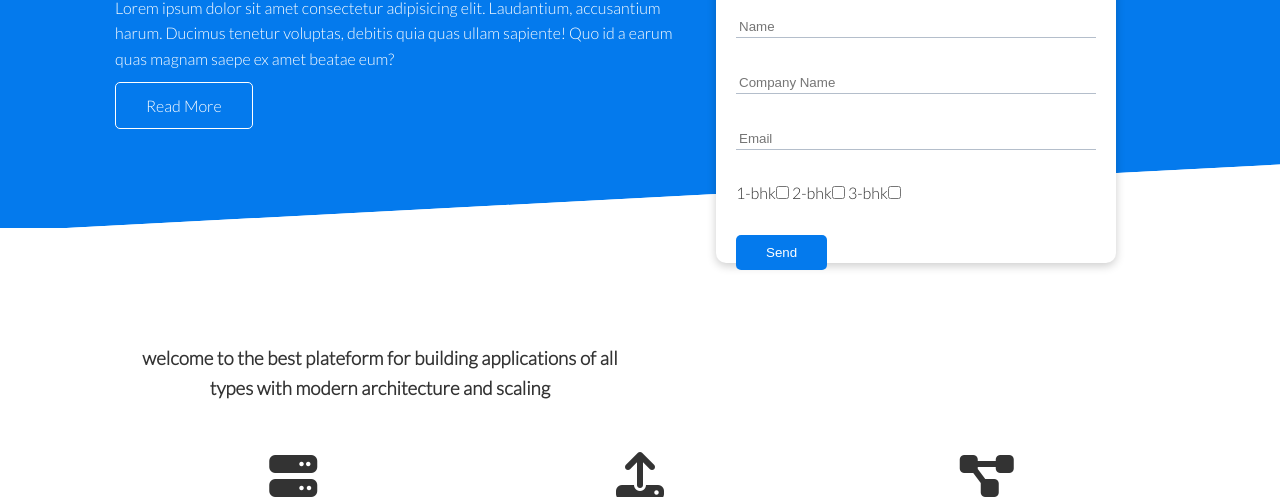
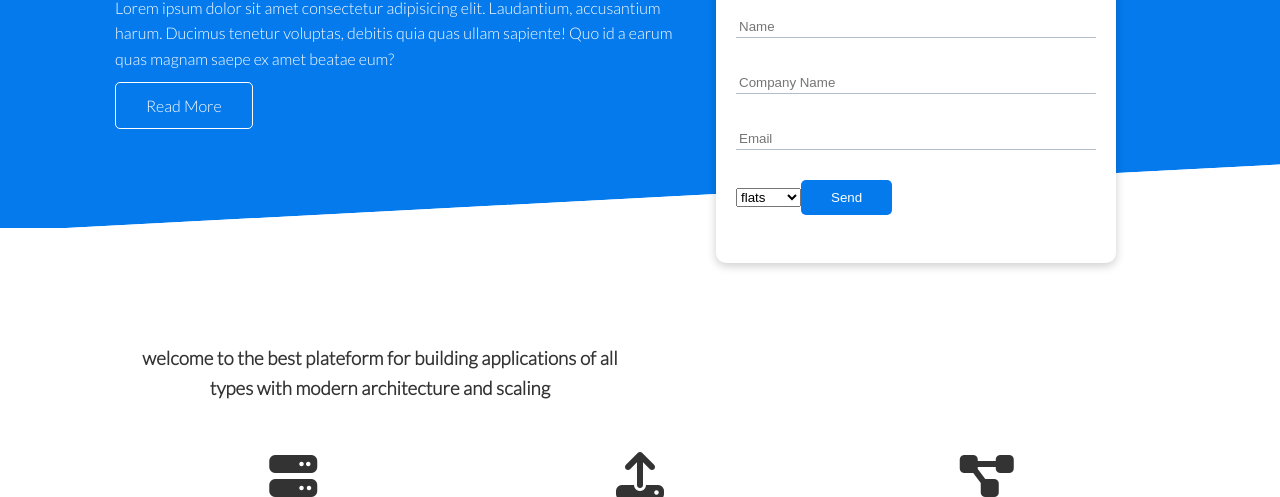
Before and after one commit to harsh7268/Lorukki, a plain HTML site: page index.html in a window 1280 px wide. Shown: the part 242-739 px from the top of the page. Drawn offline with Linux system fonts and the light colour scheme.

Commit message:
Update index.html

```diff
--- a/index.html
+++ b/index.html
@@ -51,9 +51,10 @@
                         <input type="email" name="email" placeholder="Email" required>
                     </div>
                      <div class="form-control">
-                        1-bhk<input type="checkbox" name="1-bhk"  >
-                         2-bhk<input type="checkbox" name="3-bhk" >
-                         3-bhk<input type="checkbox" name="3-bhk" >
+                        <select name="category" required>
+                            <option>flats</option>
+                               <option>hostels</option>
+                             <option>rooms</option>
                     </div>
                     <input type="submit" value="Send" class="btn btn-primary" style="color:white;">
                 </form>
```
